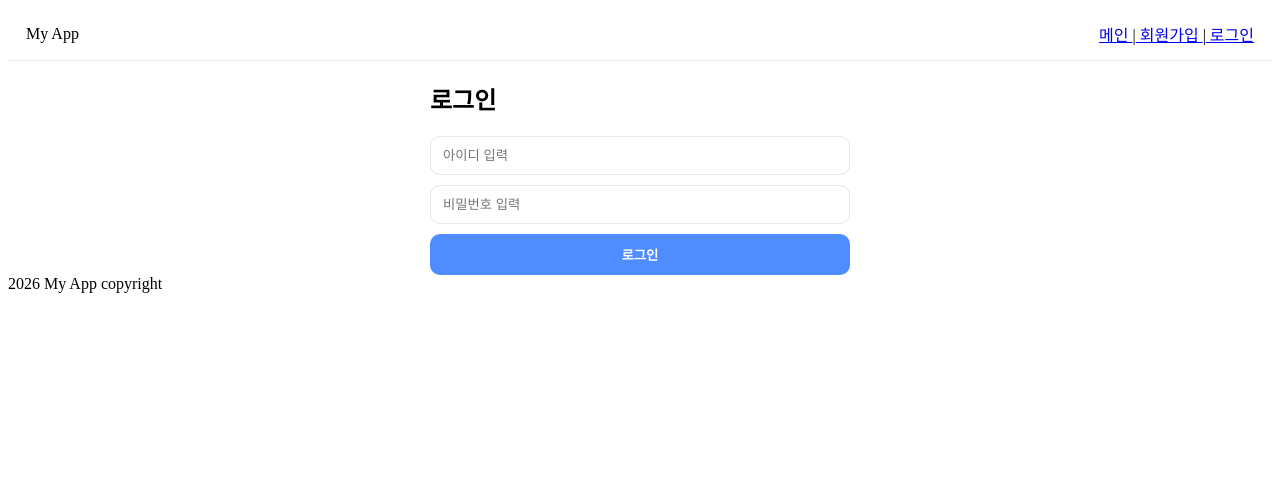
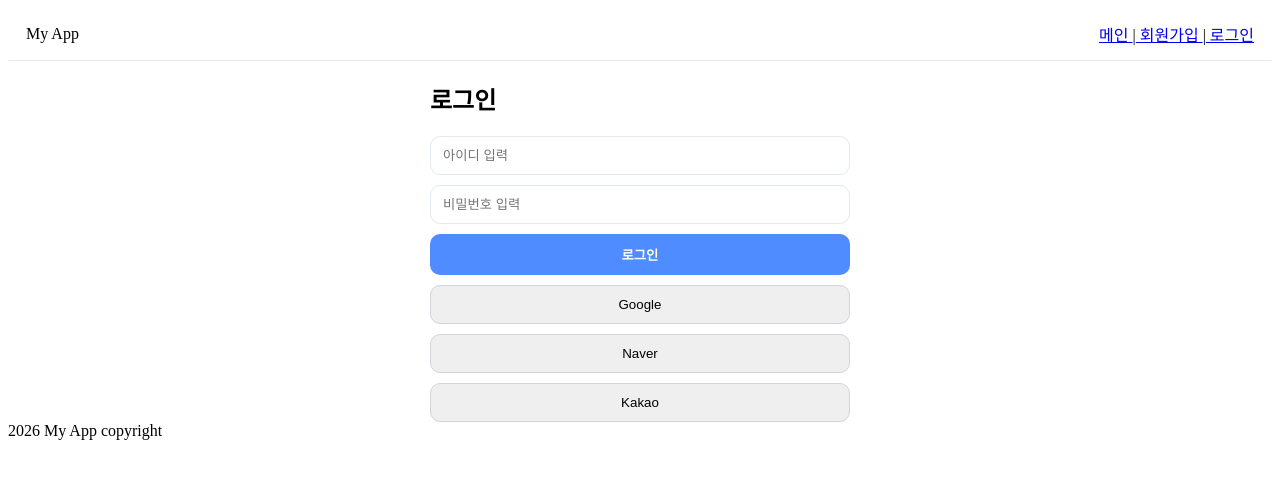
Before and after one commit to kaoru0705/LearnReact, a React (Vite) app in the folder viteapp/: page /login in a window 1280 px wide. Shown: the top 478 px of the page. Built offline with nearby package versions, Linux system fonts and the light colour scheme.

Commit message:
OAuth2 login

```diff
--- a/viteapp/src/App.jsx
+++ b/viteapp/src/App.jsx
@@ -3,6 +3,7 @@ import Layout from "./components/Layout"
 import Home from "./pages/Home"
 import Signup from "./pages/Signup"
 import Login from "./pages/Login"
+import OAuth2Redirect from "./pages/OAuth2Redirect"
 
 function App() {
   return (
@@ -11,6 +12,9 @@ function App() {
       <Route path="/"       element={<Home /> }/>
       <Route path="/signup" element={<Signup /> }/>
       <Route path="/login"  element={<Login /> }/>
+
+      <Route path="/oauth2/redirect"  element={<OAuth2Redirect /> }/>
+
     </Route>
   </Routes>
   )
--- a/viteapp/src/components/ui/Input.module.css
+++ b/viteapp/src/components/ui/Input.module.css
@@ -16,3 +16,11 @@
     cursor :pointer;
     font-weight:700;
 }
+
+.snsBtn{
+    width: 100%;
+    padding: 11px 12px;
+    border-radius: 10px;
+    border: 1px solid #d1d5db;
+    cursor: pointer;
+}
--- a/viteapp/src/pages/Login.jsx
+++ b/viteapp/src/pages/Login.jsx
@@ -18,6 +18,16 @@ export default function Login(){
         loginRequest(payload);
     }
 
+    // google, naver, kakao 처럼 제공하는 자 provider
+    const loginSns = (provider) => {
+        // 스프링부트가 내장한, 구글의 로그인 요청 주소
+        // http://172.30.1.40:9993/oauth2/authorization/google
+
+        location.href = `http://localhost:9993/oauth2/authorization/${provider}`;
+
+    }
+    // onClick={loginSns("Google")}     이건 호출이다.
+    // onClick={()=>loginSns("Google")}
     return (
         <div style={{maxWidth:420, margin:"0 auto"}}>
             <div>
@@ -26,6 +36,10 @@ export default function Login(){
                     <input type="text" placeholder="아이디 입력" className={uiStyles.inputStyle} ref={homepageIdRef}/>
                     <input type="password" placeholder="비밀번호 입력" className={uiStyles.inputStyle} ref={passwordRef}/>
                     <button type="button" onClick={login} className={uiStyles.primaryBtn}>로그인</button>
+
+                    <button type="button" onClick={() => loginSns("google")} className={uiStyles.snsBtn}>Google</button>
+                    <button type="button" onClick={() => loginSns("naver")} className={uiStyles.snsBtn}>Naver</button>
+                    <button type="button" onClick={() => loginSns("kakao")} className={uiStyles.snsBtn}>Kakao</button>
                 </form>
 
             </div>
--- /dev/null
+++ b/viteapp/src/pages/OAuth2Redirect.jsx
@@ -0,0 +1,41 @@
+import { useEffect } from "react";
+
+export default function OAuth2Redirect() {
+
+    /*
+        1) 컴포넌트가 렌더링 될 때
+        2) 감시 대상 데이터가 변경 시
+    */
+    useEffect(() => {
+        // sns로그인에 성공된 직후이므로, 서버측에서는 세션이 아직 존재할 것이므로, 곧바로 사용자 정보를 요청하자
+        fetch("http://localhost:9993/api/me", {
+            method: "GET",
+            credentials: "include"  // SESSIONID 쿠키 포함시킴
+        })
+        .then(res => {
+            if(!res.ok) throw new Error("에러 발생");
+            return res.json();
+        })
+        .then(data => {
+            console.log("서버에서 가져온 사용자 정보는 ", data);
+        })
+        .catch(err => console.log(err));
+    }, []);
+
+    return (
+        <div style={{maxWidth:720, margin:"40px auto", padding:20}}>
+            <h2 style={{marginTop:0}}>OAuth2 로그인 처리 결과</h2>
+
+            <div></div>
+
+            <div style={{display:"flex", gap:16, alignItems:"center"}}>
+                <div>
+                    <div>회원명</div>
+                    <div>이메일</div>
+                    <div>프로바이더명</div>
+                </div>
+            </div>
+
+        </div>
+    );
+}
```
